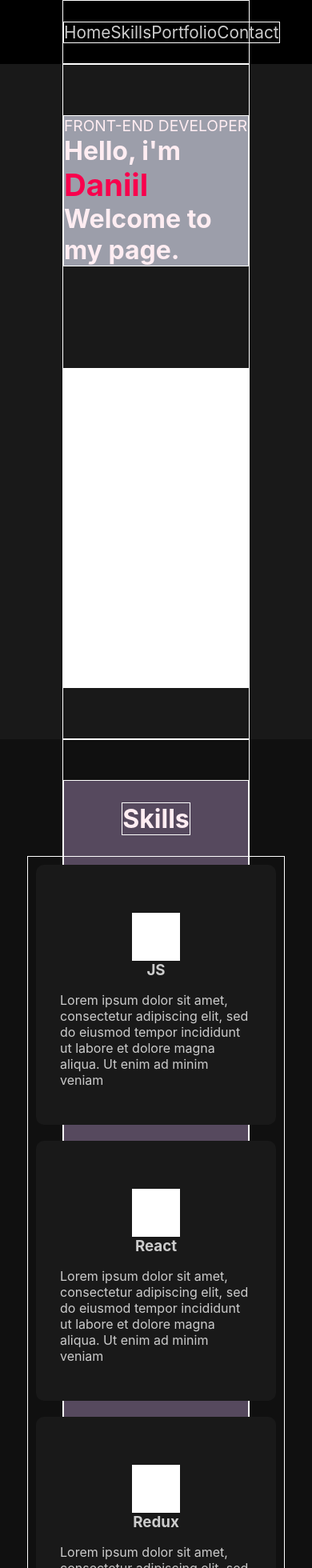
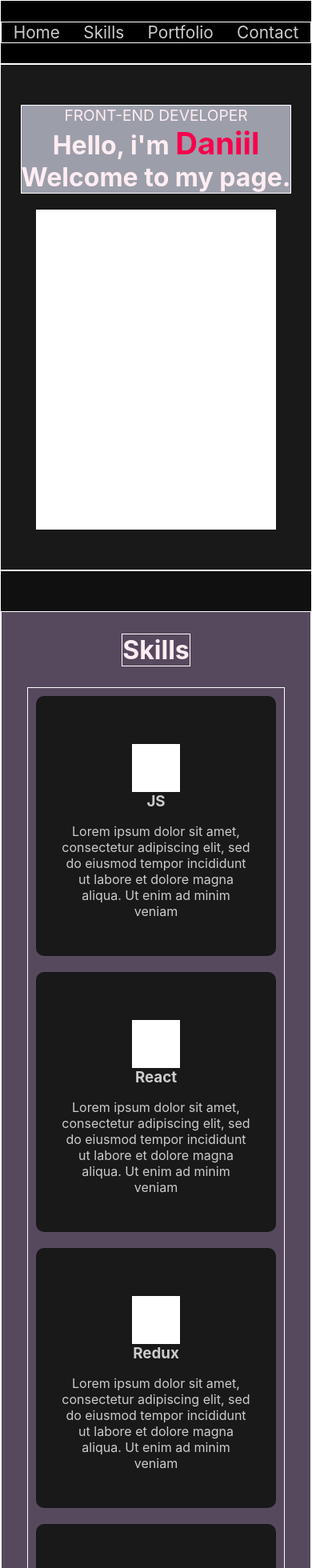
Before and after one commit to Goblester/portfolio, a React (Create React App) app: page / in a window 390 px wide. Shown: the top 1960 px of the page at 80% size. Built offline with nearby package versions, Linux system fonts and the light colour scheme.

Commit message:
added adapted mark up

```diff
--- a/src/common/styles/styleContainer.module.css
+++ b/src/common/styles/styleContainer.module.css
@@ -1,5 +1,5 @@
 
-.container{
+.container {
     width: 60%;
     height: 100%;
     margin: 0 auto;
@@ -11,7 +11,7 @@
     padding: 50px 0;
 }
 
-.secondContainer{
+.secondContainer {
     width: 100%;
     display: flex;
     flex-direction: column;
@@ -28,3 +28,28 @@
     align-items: center;
     border: 1px solid white;
 }
+
+
+@media (max-width: 1069px) {
+    .container {
+        width: 90%;
+        text-align: center;
+    }
+}
+
+@media (max-width: 757px){
+    .container {
+        width: 100%;
+        text-align: center;
+    }
+    .itemsContainer {
+        display: flex;
+        flex-wrap: wrap;
+        flex-direction: column;
+        justify-content: space-between;
+        align-items: center;
+        border: 1px solid white;
+    }
+
+
+}
--- a/src/components/Header/Header.module.css
+++ b/src/components/Header/Header.module.css
@@ -8,3 +8,10 @@ div.container{
     justify-content: flex-start;
     padding: 0;
 }
+
+@media (max-width: 700px) {
+    div.container{
+        justify-content: center;
+        padding: 0;
+    }
+}
--- a/src/components/Home/Home.module.css
+++ b/src/components/Home/Home.module.css
@@ -1,13 +1,34 @@
+
+@media (min-width: 648px){
+    .home{
+        height: 100vh;
+        background-color: #191919;
+    }
+
+    div.container{
+        justify-content: space-between;
+        padding: 0;
+    }
 
 
-.home{
-    height: 100vh;
-    background-color: #191919;
+
 }
 
-div.container{
-    justify-content: space-between;
-    padding: 0;
+
+
+
+@media (max-width: 647px){
+    .home{
+        background-color: #191919;
+    }
+    .description{
+        margin-bottom: 20px;
+    }
+
+    div.container{
+        flex-direction: column;
+        justify-content: space-between;
+    }
 }
 
 .description{
--- a/src/components/Navigtaion/Navigation.module.css
+++ b/src/components/Navigtaion/Navigation.module.css
@@ -13,3 +13,13 @@
     sans-serif, "Apple Color Emoji", "Segoe UI Emoji",
     "Segoe UI Symbol", "Noto Color Emoji";
 }
+
+@media (max-width: 700px) {
+    .navigation {
+        width: 100%;
+        display: flex;
+        justify-content: space-around;
+        font-size: 1.3em;
+        border: 1px solid white;
+    }
+}
--- a/src/components/Portfolio/Portfolio.module.css
+++ b/src/components/Portfolio/Portfolio.module.css
@@ -10,7 +10,7 @@
 
 .item {
     margin: 10px 10px;
-    width: 350px;
+    width: 310px;
     height: 499px;
     padding: 60px 30px 30px 30px;
     border-radius: 10px;
```
